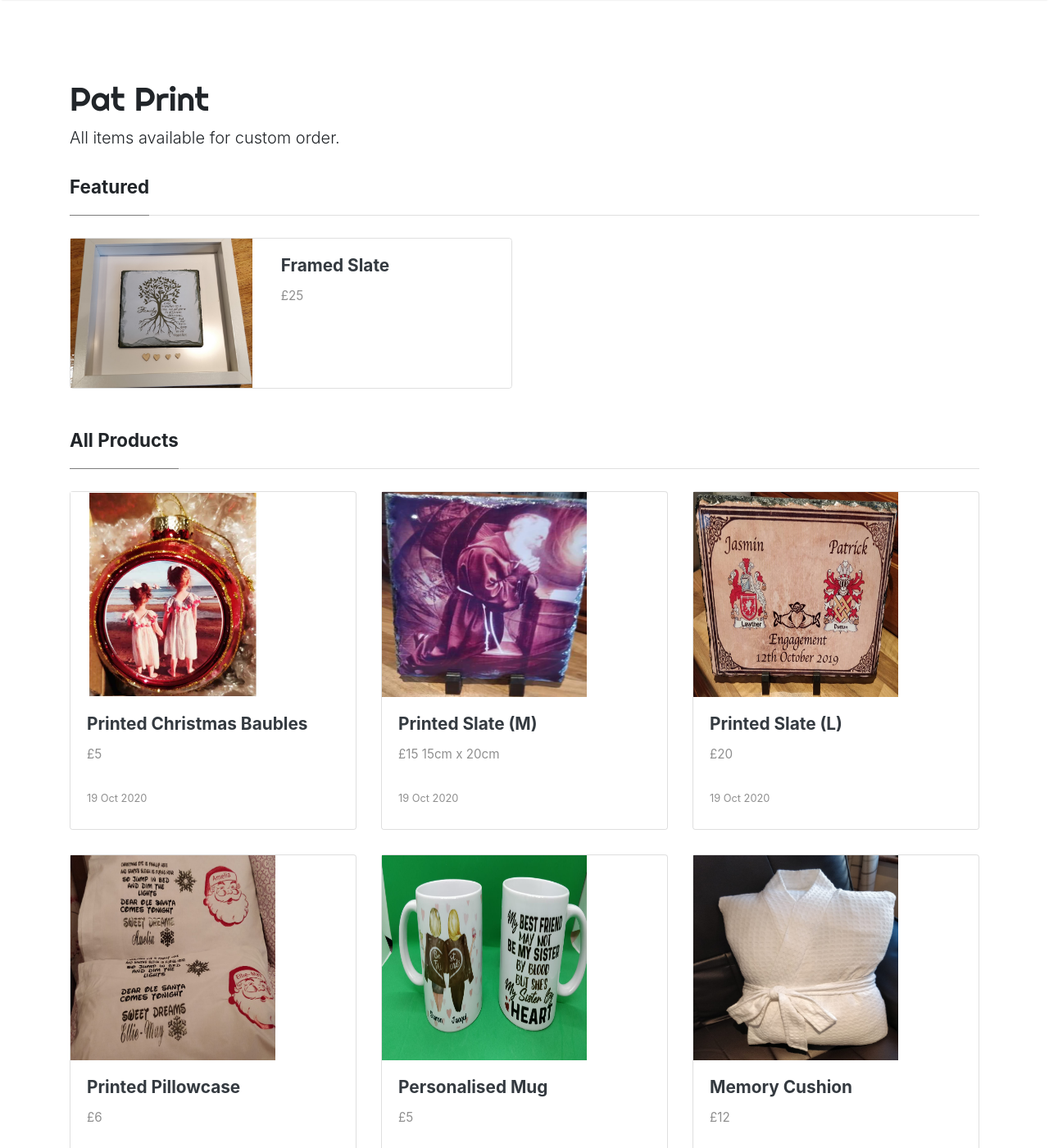
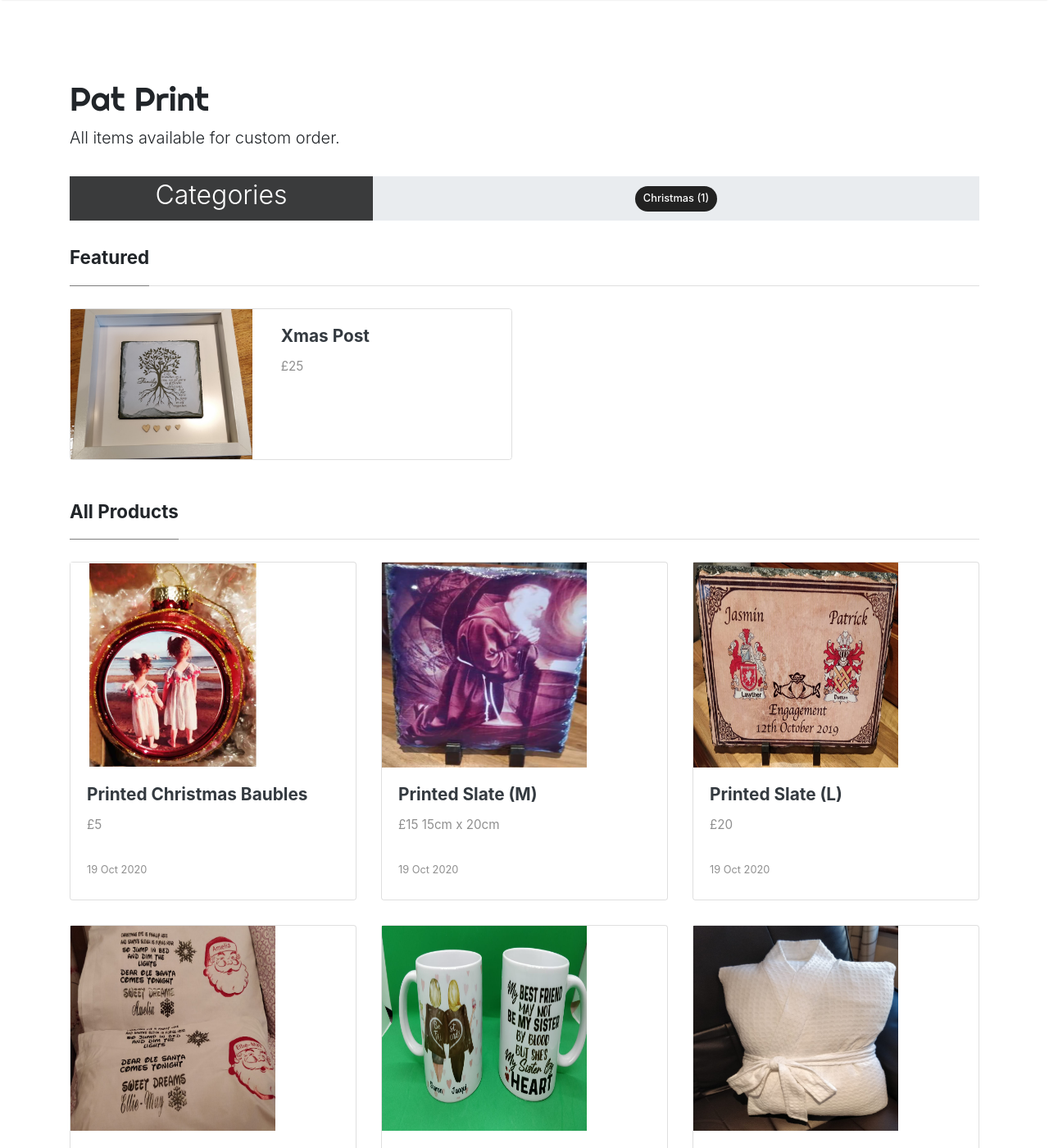
Before and after one commit to pfitzsimons/pat-print, a Jekyll site: the page built from index.html, in a window 1280 px wide and 1400 px high. Shown: the whole window at 82% size. Built offline with Jekyll 4.4.1, drawn with Linux system fonts in a browser that asks for light colours; nearby versions of some CDN libraries; the list of posts is cut into pages by our own code.

```diff
--- a/_posts/2020-10-19-xmas-baubles.md
+++ b/_posts/2020-10-19-xmas-baubles.md
@@ -3,6 +3,7 @@ layout: post
 title:  "Printed Christmas Baubles"
 image: assets/images/xmas-baubles.jpeg
 description: "Printed Christmas Baubles"
+categories: [ Christmas ]
 featured: false
 ---
 
--- a/assets/css/screen.css
+++ b/assets/css/screen.css
@@ -3,6 +3,25 @@ Template Name: Mediumish
 Copyright: Sal, WowThemes.net, https://www.wowthemes.net
 License: https://www.wowthemes.net/freebies-license/
 */
+
+/* small 'Explore ->' */
+.jumbotron.fortags {
+    margin-top: 0rem;
+    padding: 0;
+    border-radius: 0;
+    background-size: cover;
+}
+
+.jumbotron.fortags a {
+    padding: 5px 10px 7px;
+    background: #222;
+    border-radius: 30px;
+    color: #fff;
+    font-weight: 500;
+    font-size: 0.8rem;
+    display: inline-block;
+}
+
 @media screen and (min-width:1500px) {
     html { font-size:18px; } /* Increase the font size on higher resolutions */
     .container {max-width:80%;}
@@ -754,6 +773,11 @@ iframe {
     color: #fff;
 }
 
+.transplight {
+    background: rgba(0, 0, 0, 0.75);
+    color: #fff;
+}
+
 .mb-30px {
     margin-bottom: 30px;
 }
--- a/index.html
+++ b/index.html
@@ -3,6 +3,28 @@ layout: default
 title: Home
 ---
 
+<div class="jumbotron fortags">
+    <div class="d-flex">
+        <div class="col-md-4 transplight align-self-center text-center h-100">
+            <div class="d-md-flex align-items-center justify-content-center h-100">
+                <h2 class="d-md-block align-self-center py-1 font-weight-light">Categories</h2>
+            </div>
+        </div>
+        <div class="col-md-8 p-1 align-self-center text-center">
+            {% assign categories_list = site.categories %}
+            {% if categories_list.first[0] == null %}
+            {% for category in categories_list %}
+            <a class="mt-1 mb-1" href="{{site.baseurl}}/categories#{{ category | url_escape | strip | replace: ' ', '-' }}">{{ category | camelcase }} ({{ site.tags[category].size }})</a>
+            {% endfor %}
+            {% else %}
+            {% for category in categories_list %}
+            <a class="mt-1 mb-1" href="{{site.baseurl}}/categories#{{ category[0] | url_escape | strip | replace: ' ', '-' }}">{{ category[0] | camelcase }} ({{ category[1].size }})</a>
+            {% endfor %}
+            {% endif %}
+            {% assign categories_list = nil %}
+        </div>
+    </div>
+</div>
 {% if page.url == "/" %}
 
 <!-- Featured
```
Also changed, not shown: _includes/image-gallery.html (added, +9 -0 lines), _layouts/post.html (+2 -25 lines), _pages/categories.md (added, +5 -0 lines), _pages/tags.md (added, +5 -0 lines), _posts/2020-10-19-framed-slate.md (+1 -1 lines), _posts/2020-10-19-xmas-post.md (added, +11 -0 lines), assets/images/xmas/xmas-baubles.jpeg (added).
